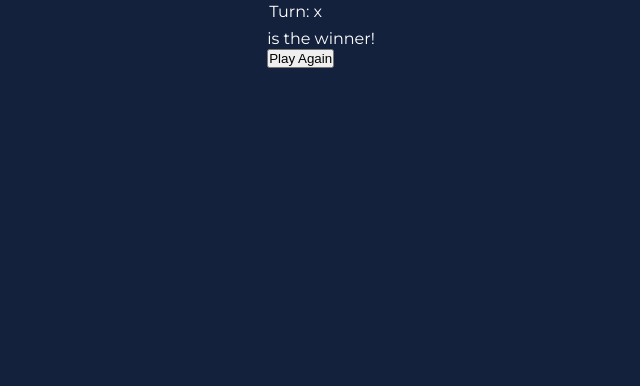
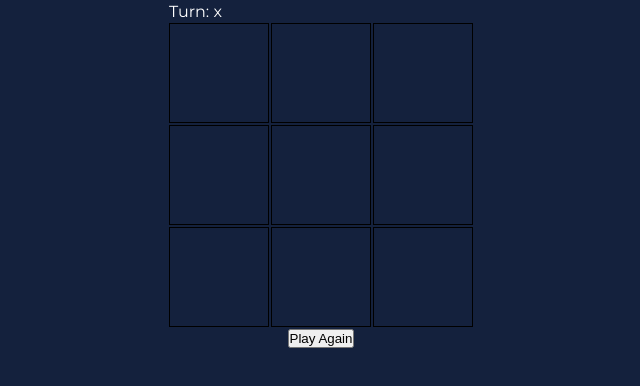
Before and after one commit to Eko450-eng/Dumbels, a React (Create React App) app: page /tic in a window 1280 px wide. Shown: the top 386 px of the page, without its empty margins (319-959 px from the left). Built offline with nearby package versions, Linux system fonts and the light colour scheme.

Commit message:
Added tictactoe

```diff
--- a/src/components/miniGames/TicTacToe.js
+++ b/src/components/miniGames/TicTacToe.js
@@ -5,6 +5,18 @@ function TicTacToe(){
     const [turn, setTurn] = useState('x');
     const [cells, setCells] = useState(Array(9).fill(''));
     const [winner, setWinner] = useState();
+    const [clicked , setClicked] = useState(false);
+
+
+    // 1 =  Player 1, 2 = Plaer2, S = Server
+    // 1 Connected && save me=x -> S(x) ; S -> 2Connected (x) && me=o
+    // 2 if(serverSaysX){I am player o} || if serverSaysNothing -> S(x)
+
+    // 1 clicks -> S(click[x], turn) ; S-> 2(click[x])
+
+    // S(turn)->1/2 if(turn==x){turn(o)}else if(turn==o){turn(x)}
+
+    // Save myPlayer (x/o)
 
     const checkForWinner = (squares) => {
         let combos = {
@@ -43,8 +55,12 @@ function TicTacToe(){
     };
 
     const handleClick = (num) => {
+        // if(turn == me){
             if (cells[num] !== '') {
-            alert('already clicked');
+                setClicked(true);
+                setTimeout(() => {
+                    setClicked(false)
+                }, 2000);
                 return;
             }
 
@@ -60,6 +76,9 @@ function TicTacToe(){
 
             checkForWinner(squares);
             setCells(squares);
+        // }else{
+        //     console.log("Not your turn")
+        // }
     };
 
     const handleRestart = () => {
@@ -87,13 +106,18 @@ function TicTacToe(){
                         <Cell num={5} />
                     </tr>
                     <tr>
+                        <Cell num={8} />
                         <Cell num={6} />
                         <Cell num={7} />
-                        <Cell num={8} />
                     </tr>
                 </tbody>
             </table>
+            {winner &&
             <p>{winner} is the winner!</p>
+            }
+            {
+                clicked && <p>allReadyClicked</p>
+            }
             <button onClick={() => handleRestart()}>Play Again</button>
         </div>
     )
--- a/src/styles/main.css
+++ b/src/styles/main.css
@@ -2,17 +2,27 @@
 * {
   margin: 0;
   padding: 0;
+  -webkit-box-sizing: border-box;
           box-sizing: border-box;
 }
 
 body {
+  display: -webkit-box;
+  display: -ms-flexbox;
   display: flex;
+  -webkit-box-pack: center;
+      -ms-flex-pack: center;
           justify-content: center;
+  -webkit-box-align: center;
+      -ms-flex-align: center;
           align-items: center;
+  -webkit-box-orient: vertical;
+  -webkit-box-direction: normal;
+      -ms-flex-direction: column;
           flex-direction: column;
   font-family: "Montserrat";
   color: white;
-  overflowX: hidden;
+  overflow-x: hidden;
   background: #14213d;
 }
 
@@ -20,9 +30,22 @@ body {
   border: none;
   outline: none;
   border-radius: 15px;
-  padding: 0.25rem;
-  margin-bottom: 0.5rem;
+  padding: .25rem;
+  margin-bottom: .5rem;
 }
+
+.inputField::-webkit-input-placeholder {
+  text-align: center;
+}
+
+.inputField:-ms-input-placeholder {
+  text-align: center;
+}
+
+.inputField::-ms-input-placeholder {
+  text-align: center;
+}
+
 .inputField::placeholder {
   text-align: center;
 }
@@ -32,13 +55,16 @@ body {
   outline: none;
   color: black;
   background: #c4c4c4;
-  padding: 0.5rem 2rem;
+  padding: .5rem 2rem;
   margin: 1rem;
   border-radius: 25px;
   cursor: pointer;
-  transition-duration: 0.3s;
+  -webkit-transition-duration: .3s;
+          transition-duration: .3s;
 }
+
 .btn:hover, .btn_invisible:hover {
+  -webkit-transform: scale(1.3);
           transform: scale(1.3);
 }
 
@@ -51,23 +77,63 @@ body {
 }
 
 .Welcome {
+  display: -webkit-box;
+  display: -ms-flexbox;
   display: flex;
+  -webkit-box-pack: center;
+      -ms-flex-pack: center;
           justify-content: center;
+  -webkit-box-align: center;
+      -ms-flex-align: center;
           align-items: center;
+  -webkit-box-orient: vertical;
+  -webkit-box-direction: normal;
+      -ms-flex-direction: column;
           flex-direction: column;
 }
 
 .Register Form {
+  display: -webkit-box;
+  display: -ms-flexbox;
   display: flex;
+  -webkit-box-pack: center;
+      -ms-flex-pack: center;
           justify-content: center;
+  -webkit-box-align: center;
+      -ms-flex-align: center;
           align-items: center;
+  -webkit-box-orient: vertical;
+  -webkit-box-direction: normal;
+      -ms-flex-direction: column;
           flex-direction: column;
 }
 
 .passWordInfoBox {
-  font-size: 0.4rem;
+  font-size: .4rem;
   color: gray;
   text-align: center;
 }
 
+.container {
+  display: -webkit-box;
+  display: -ms-flexbox;
+  display: flex;
+  -webkit-box-orient: vertical;
+  -webkit-box-direction: normal;
+      -ms-flex-direction: column;
+          flex-direction: column;
+  width: 500px;
+  -webkit-box-align: center;
+      -ms-flex-align: center;
+          align-items: center;
+  -webkit-box-pack: center;
+      -ms-flex-pack: center;
+          justify-content: center;
+}
+
+table td {
+  border: 1px solid black;
+  width: 100px;
+  height: 100px;
+}
 /*# sourceMappingURL=main.css.map */
--- a/src/styles/main.scss
+++ b/src/styles/main.scss
@@ -31,7 +31,7 @@ body{
     @include flex();
     font-family: "Montserrat";
     color:white;
-    overflowX:hidden;
+    overflow-x:hidden;
     background:$oxford-blue;
 }
 
@@ -93,7 +93,7 @@ body{
 }
 
 table td{
-    border: 1px sold black;
+    border: 1px solid black;
     width: 100px;
     height: 100px;
 }
```
Also changed, not shown: 1 other file (tests, documents, lock files or other folders). Lines whose indentation alone changed are shown as unchanged.
